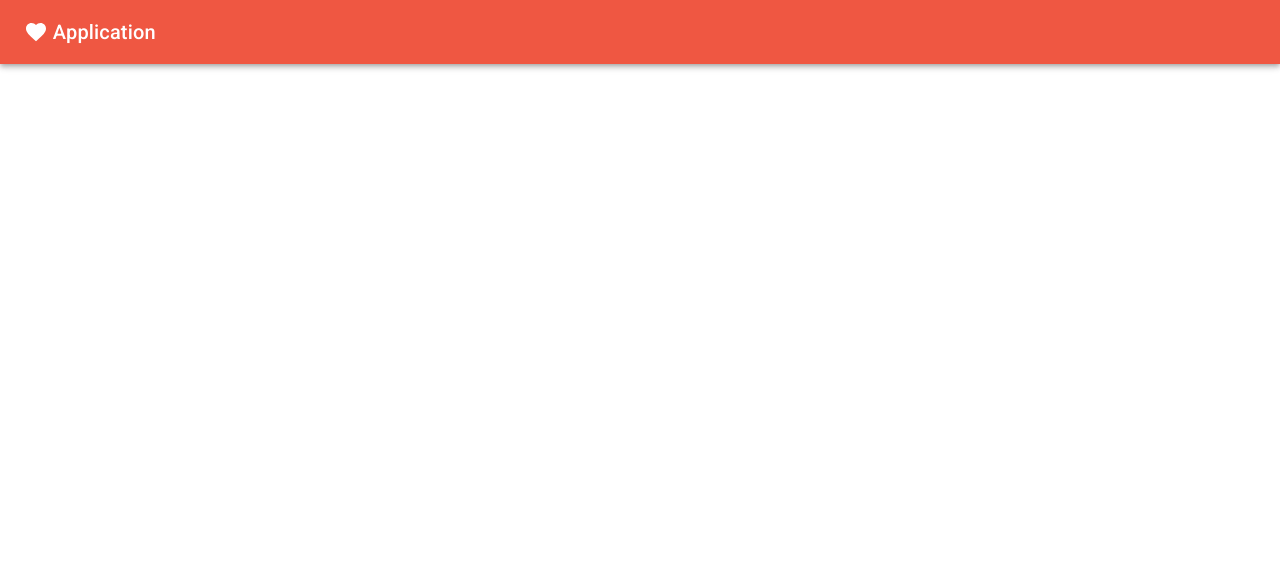
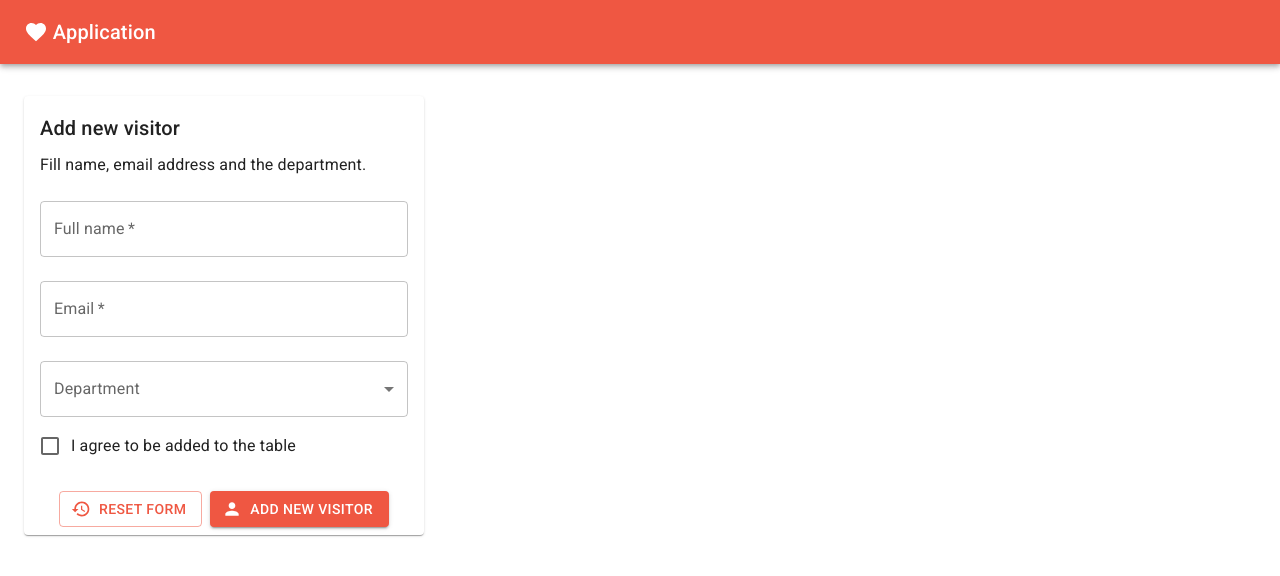
Before and after one commit to iamMikeLe/awesome-guestbook, a React (Vite) app: page / in a window 1280 px wide. Shown: the top 576 px of the page. Built offline with nearby package versions, Linux system fonts and the light colour scheme.

Commit message:
Create static "ADD NEW VISITOR" form

```diff
--- a/src/App.tsx
+++ b/src/App.tsx
@@ -1,9 +1,11 @@
 import StaticAppBar from "@/components/AppBar";
+import Homepage from "@/pages/Homepage";
 
 export default function App() {
   return (
     <>
       <StaticAppBar />
+      <Homepage />
     </>
   );
 }
--- /dev/null
+++ b/src/pages/Homepage/index.tsx
@@ -0,0 +1,14 @@
+import { Box, Container, Grid } from "@mui/material";
+import AddNewVisitor from "./layout/AddVisitor";
+
+export default function Homepage() {
+  return (
+    <Container maxWidth={false}>
+      <Box sx={{ my: 4 }}>
+        <Grid container spacing={2}>
+          <AddNewVisitor />
+        </Grid>
+      </Box>
+    </Container>
+  );
+}
--- /dev/null
+++ b/src/pages/Homepage/layout/AddVisitor.tsx
@@ -0,0 +1,109 @@
+import PersonIcon from "@mui/icons-material/Person";
+import RestoreIcon from "@mui/icons-material/Restore";
+import Box from "@mui/material/Box";
+import Button from "@mui/material/Button";
+import Card from "@mui/material/Card";
+import CardActions from "@mui/material/CardActions";
+import CardContent from "@mui/material/CardContent";
+import Checkbox from "@mui/material/Checkbox";
+import FormControl from "@mui/material/FormControl";
+import FormControlLabel from "@mui/material/FormControlLabel";
+import Grid from "@mui/material/Grid";
+import InputLabel from "@mui/material/InputLabel";
+import MenuItem from "@mui/material/MenuItem";
+import Select, { SelectChangeEvent } from "@mui/material/Select";
+import TextField from "@mui/material/TextField";
+import Typography from "@mui/material/Typography";
+
+import * as React from "react";
+
+export default function AddNewVisitor() {
+  const [age, setAge] = React.useState("");
+
+  const handleChange = (event: SelectChangeEvent) => {
+    setAge(event.target.value as string);
+  };
+
+  return (
+    <Grid item xs={12} md={4}>
+      <Card sx={{ minWidth: 275 }}>
+        <CardContent>
+          <Typography variant="h6" gutterBottom>
+            Add new visitor
+          </Typography>
+          <Typography variant="subtitle1" gutterBottom>
+            Fill name, email address and the department.
+          </Typography>
+          <Box component="form" noValidate autoComplete="off">
+            <TextField
+              fullWidth
+              required
+              id="outlined-required"
+              label="Full name"
+              margin="normal"
+            />
+            <TextField
+              fullWidth
+              required
+              id="outlined-required-email"
+              label="Email"
+              type="email"
+              margin="normal"
+            />
+
+            <FormControl
+              fullWidth
+              sx={{
+                marginTop: "16px",
+                marginBottom: "8px",
+              }}
+            >
+              <InputLabel id="department-select-label">Department</InputLabel>
+              <Select
+                labelId="department-select-label"
+                id="department-select"
+                value={age}
+                label="department"
+                required
+                onChange={handleChange}
+              >
+                <MenuItem value="marketing">marketing</MenuItem>
+                <MenuItem value="IT">IT</MenuItem>
+                <MenuItem value="sales">sales</MenuItem>
+                <MenuItem value="management">management</MenuItem>
+              </Select>
+            </FormControl>
+
+            <FormControlLabel
+              control={<Checkbox />}
+              label="I agree to be added to the table"
+            />
+          </Box>
+        </CardContent>
+        <CardActions
+          sx={{
+            display: "flex",
+            justifyContent: "center",
+          }}
+        >
+          <Button
+            size="medium"
+            variant="outlined"
+            color="primary"
+            startIcon={<RestoreIcon />}
+          >
+            Reset form
+          </Button>
+          <Button
+            size="medium"
+            color="primary"
+            variant="contained"
+            startIcon={<PersonIcon />}
+          >
+            Add New Visitor
+          </Button>
+        </CardActions>
+      </Card>
+    </Grid>
+  );
+}
```
